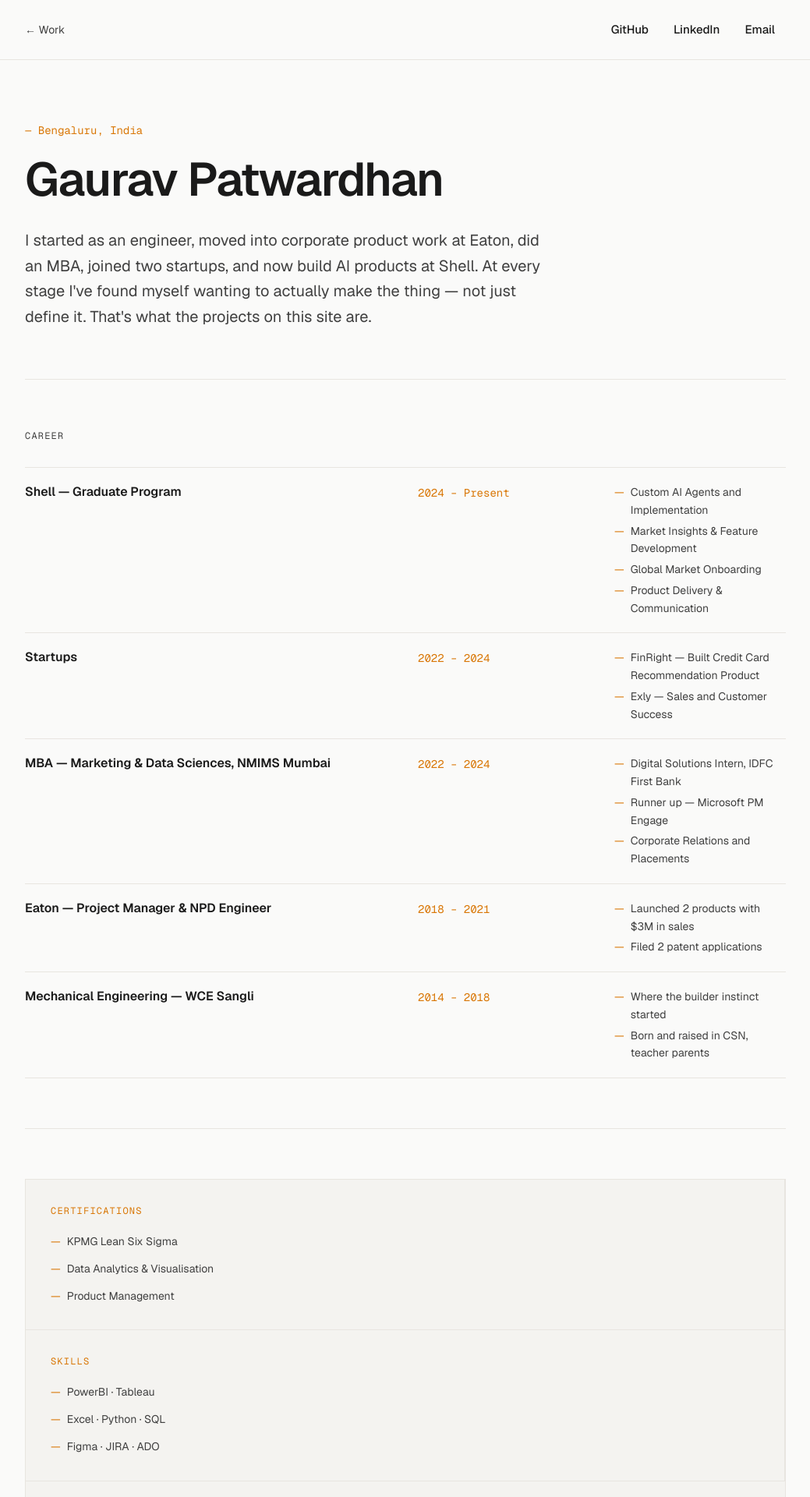
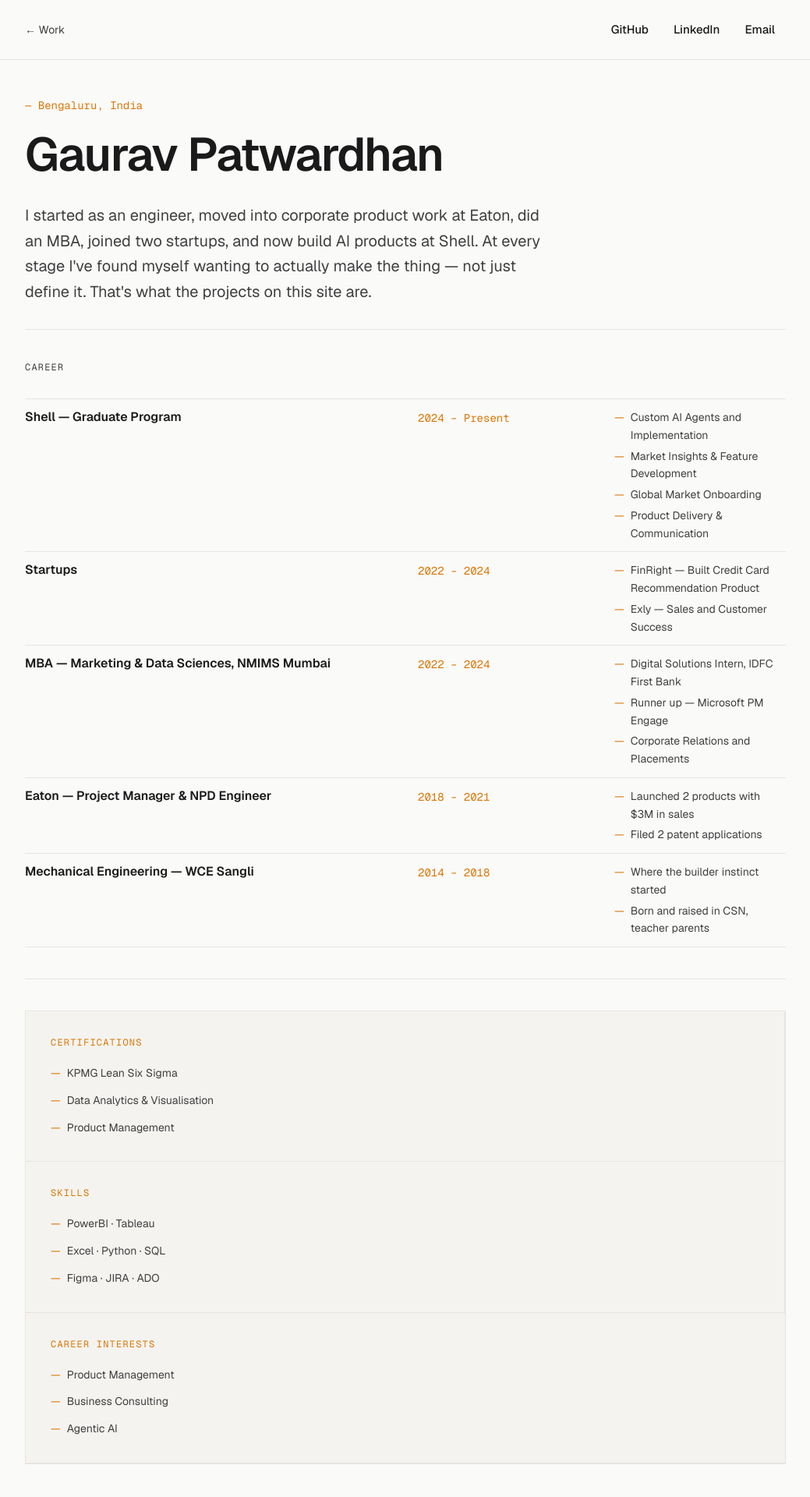
Before and after one commit to gauravpatwardhan7-web/portfolio, a Next.js app: page /about in a window 1280 px wide. Shown: the top 1920 px of the page at 78% size, without its empty margins (120-1159 px from the left). Built offline with nearby package versions, Linux system fonts and the light colour scheme.

Commit message:
Reduce whitespace throughout — tighter hero, sections, stats, and career rows

```diff
--- a/app/about/page.tsx
+++ b/app/about/page.tsx
@@ -123,7 +123,7 @@ export default function About() {
       <div className="max-w-5xl mx-auto px-4 md:px-6">
 
         {/* Hero */}
-        <section className="pt-14 md:pt-20 pb-12 md:pb-16">
+        <section className="pt-8 md:pt-12 pb-8">
           <p className="font-mono text-sm mb-4" style={{ color: "var(--accent)" }}>
             — Bengaluru, India
           </p>
@@ -141,14 +141,14 @@ export default function About() {
         <hr style={{ border: "none", borderTop: "1px solid var(--border)" }} />
 
         {/* Career Timeline */}
-        <section className="py-12 md:py-16">
+        <section className="py-8 md:py-10">
           <p className="font-mono text-xs uppercase tracking-widest mb-8" style={{ color: "var(--muted)" }}>
             Career
           </p>
           {timeline.map((item, i) => (
             <div
               key={i}
-              className="py-5"
+              className="py-3"
               style={{ borderTop: "1px solid var(--border)" }}
             >
               <div className="flex flex-col md:grid md:grid-cols-4 gap-1 md:gap-8">
@@ -179,7 +179,7 @@ export default function About() {
         <hr style={{ border: "none", borderTop: "1px solid var(--border)" }} />
 
         {/* Three-column block */}
-        <section className="py-12 md:py-16">
+        <section className="py-8 md:py-10">
           <div
             className="grid grid-cols-1 md:grid-cols-3"
             style={{ border: "1px solid var(--border)" }}
--- a/app/page.tsx
+++ b/app/page.tsx
@@ -109,7 +109,7 @@ export default function Home() {
       </header>
 
       {/* Hero */}
-      <section className="max-w-5xl mx-auto px-4 md:px-6 pt-14 md:pt-20 pb-10 md:pb-16">
+      <section className="max-w-5xl mx-auto px-4 md:px-6 pt-8 md:pt-12 pb-6 md:pb-8">
         <p
           className="font-mono text-sm mb-6 reveal"
           ref={addRevealRef}
@@ -176,11 +176,11 @@ export default function Home() {
           <section
             key={project.id}
             id={project.id}
-            className="py-12 md:py-16"
+            className="py-8 md:py-10"
             style={idx < projects.length - 1 ? { borderBottom: "1px solid var(--border)" } : {}}
           >
             {/* Tier label */}
-            <div className="mb-10 reveal" ref={addRevealRef}>
+            <div className="mb-5 reveal" ref={addRevealRef}>
               <span
                 className="font-mono text-xs uppercase tracking-widest px-2 py-0.5 border"
                 style={{
@@ -211,7 +211,7 @@ export default function Home() {
 
                 {/* Problem */}
                 <div
-                  className="mb-8 reveal"
+                  className="mb-5 reveal"
                   ref={addRevealRef}
                   style={{ borderLeft: "3px solid var(--accent)", paddingLeft: "1rem" }}
                 >
@@ -227,7 +227,7 @@ export default function Home() {
                 </div>
 
                 {/* How it works */}
-                <div className="mb-8 reveal" ref={addRevealRef}>
+                <div className="mb-5 reveal" ref={addRevealRef}>
                   <p
                     className="font-mono text-xs uppercase tracking-widest mb-4"
                     style={{ color: "var(--muted)" }}
@@ -297,7 +297,7 @@ export default function Home() {
                     {project.stats.map((stat) => (
                       <div
                         key={stat.label}
-                        className="p-5"
+                        className="p-3"
                         style={{ background: "var(--surface)" }}
                       >
                         <p
```
Also changed, not shown: .claude/launch.json.
